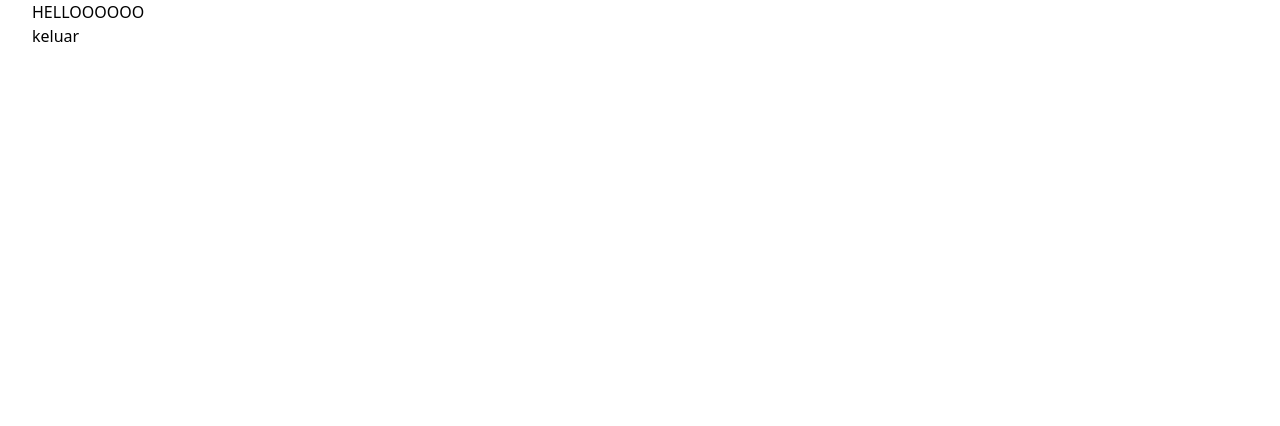
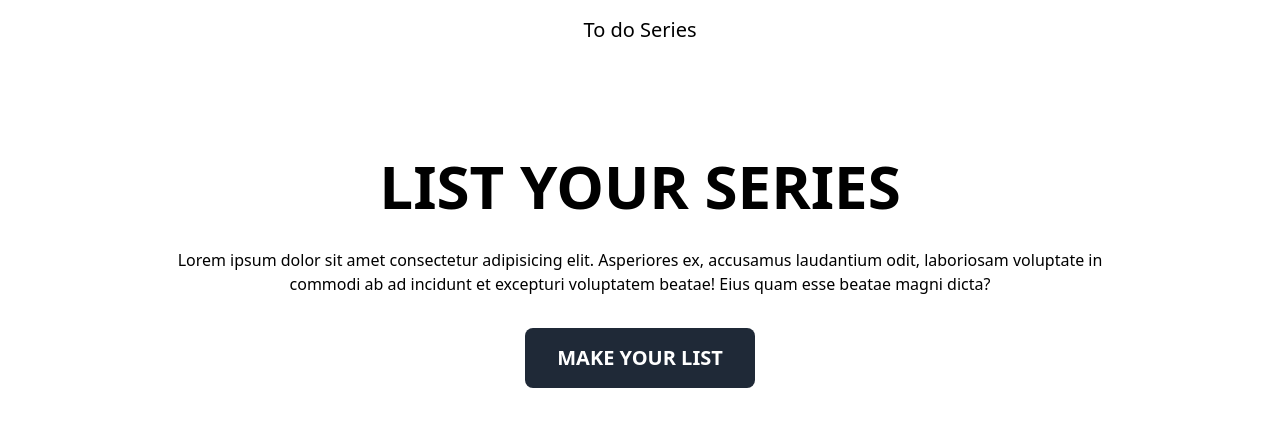
Before and after one commit to aldy-san/to-do-series, a Next.js app: page / in a window 1280 px wide. Shown: the top 426 px of the page. Built offline with nearby package versions, Linux system fonts and the light colour scheme; no server answers.

Commit message:
Setup Auth

```diff
--- a/pages/_app.tsx
+++ b/pages/_app.tsx
@@ -2,7 +2,8 @@ import '../styles/globals.css'
 import type { AppProps } from 'next/app'
 
 function MyApp({ Component, pageProps }: AppProps) {
-  return <Component {...pageProps} />
+  return  <Component {...pageProps} />
+
 }
 
 export default MyApp
--- /dev/null
+++ b/pages/app.tsx
@@ -0,0 +1,26 @@
+import type { NextPage } from 'next'
+import {auth} from '../src/firebase/clientApp'
+import { signOut } from 'firebase/auth'
+import { useRouter } from 'next/router'
+import { Layout } from '../src/components/core/layout'
+import { WithAuth } from '../src/components/core/with-auth'
+const App: NextPage = () => {
+  const router = useRouter();
+
+  return (
+    <WithAuth>
+      <Layout>
+        <div>
+          <input type="text" />
+          <input type="number" />
+        </div>
+        <button onClick={() => { signOut(auth).then(()=>{
+          router.push('/auth')
+          console.log("keluar");
+        })}}>keluar</button>
+      </Layout>
+    </WithAuth>
+  )
+}
+
+export default App
--- a/pages/auth.tsx
+++ b/pages/auth.tsx
@@ -1,17 +1,23 @@
 import React from 'react';
 import StyledFirebaseAuth from 'react-firebaseui/StyledFirebaseAuth';
+import { Layout } from '../src/components/core/layout';
+import { WithoutAuth } from '../src/components/core/without-auth';
 import firebase from '../src/firebase/clientApp';
-
 const uiConfig = {
-    signInSuccessUrl: "/",
+    signInSuccessUrl: "/app",
     signInOptions: [firebase.auth.GoogleAuthProvider.PROVIDER_ID],
 }
 
 export default function SignInScreen(){
     return(
-        <div>
-            <h1>To Do Login</h1>
-            <StyledFirebaseAuth uiConfig={uiConfig} firebaseAuth={firebase.auth()}/>
-        </div>
+        <WithoutAuth>
+            <Layout>
+                <div className="flex flex-col bg-gray-800 text-white mx-72 py-8 rounded-lg space-x-6">
+                    <h1 className="mx-auto font-bold text-2xl">Welcome</h1>
+                    <span className="mx-auto text-lg">Nice to meet you again</span>
+                    <StyledFirebaseAuth uiConfig={uiConfig} firebaseAuth={firebase.auth()}/>
+                </div>
+            </Layout>
+        </WithoutAuth>
     )
 }
--- a/pages/index.tsx
+++ b/pages/index.tsx
@@ -1,30 +1,17 @@
 import type { NextPage } from 'next'
-import Head from 'next/head'
-import styles from '../styles/Home.module.css'
-import {useAuthState} from 'react-firebase-hooks/auth'
-import {auth} from '../src/firebase/clientApp'
-import { signOut } from 'firebase/auth'
-import { useRouter } from 'next/router'
+import Link from 'next/link'
+import { Layout } from '../src/components/core/layout'
 const Home: NextPage = () => {
-  const router = useRouter();
-  const [user, loading, error] = useAuthState(auth);
-  console.log(user?.email);
-
   return (
-    <div className={styles.container}>
-      <Head>
-        <title>Create Next App</title>
-        <meta name="description" content="Generated by create next app" />
-        <link rel="icon" href="/favicon.ico" />
-      </Head>
-
-      <h1>HELLOOOOOO</h1>
-      <button onClick={() => { signOut(auth).then(()=>{
-        router.push('/auth')
-        console.log("keluar");
-
-      })}}>keluar</button>
-    </div>
+      <Layout>
+        <div className="flex flex-col align-middle items-center text-center space-y-8">
+          <h1 className="text-6xl font-bold">LIST YOUR SERIES</h1>
+          <p>Lorem ipsum dolor sit amet consectetur adipisicing elit. Asperiores ex, accusamus laudantium odit, laboriosam voluptate in commodi ab ad incidunt et excepturi voluptatem beatae! Eius quam esse beatae magni dicta?</p>
+          <Link href="/app">
+            <a className="bg-gray-800 px-8 py-4 text-xl text-white font-bold rounded-lg" href="">MAKE YOUR LIST</a>
+          </Link>
+        </div>
+      </Layout>
   )
 }
 
--- /dev/null
+++ b/src/components/core/footer.tsx
@@ -0,0 +1,5 @@
+export default function Header(){
+    return(
+        <footer>footer</footer>
+    )
+}
--- /dev/null
+++ b/src/components/core/header.tsx
@@ -0,0 +1,10 @@
+
+export default function Header(data:any) {
+    // console.log("header", data);
+
+    return(
+        <header className="flex items-center text-center my-4">
+            <h1 className="mx-auto text-xl font-medium">{data.data ? "Hello "+data.data.displayName : "To do Series"}</h1>
+        </header>
+    )
+}
--- /dev/null
+++ b/src/components/core/layout.tsx
@@ -0,0 +1,31 @@
+import * as React from "react";
+import Header from "./header"
+import Footer from "./footer"
+import Head from "next/head";
+import { useAuthState } from "react-firebase-hooks/auth";
+import { auth } from "../../firebase/clientApp";
+export const Layout:React.FC = ({ children }) => {
+    const [user] = useAuthState(auth)
+
+    if (!user){
+        console.log("gaada user");
+    } else{
+        console.log("hai2");
+        console.log(user);
+    }
+
+    return(
+        <div className="flex flex-col min-h-screen">
+            <Head>
+                <title>Create Next App</title>
+                <meta name="description" content="Generated by create next app" />
+                <link rel="icon" href="/favicon.ico" />
+            </Head>
+            <Header data={user}/>
+            <main className="flex flex-col mx-40 my-24">
+                {children}
+            </main>
+            {/* <Footer/> */}
+        </div>
+    )
+}
--- /dev/null
+++ b/src/components/core/with-auth.tsx
@@ -0,0 +1,14 @@
+import React, { useEffect } from 'react'
+import { useRouter } from 'next/router'
+import firebase from "../../firebase/clientApp";
+export const WithAuth:React.FC = ({ children }) => {
+    const router = useRouter();
+    useEffect(() => {
+        firebase.auth().onAuthStateChanged(function(user) {
+            if (!user) {
+                router.push("/auth")
+            }
+          });
+      }, [router])
+    return (<>{children}</>)
+}
--- /dev/null
+++ b/src/components/core/without-auth.tsx
@@ -0,0 +1,15 @@
+import React, { useEffect } from 'react'
+import { useRouter } from 'next/router'
+import firebase from "../../firebase/clientApp";
+export const WithoutAuth:React.FC = ({ children }) => {
+    const router = useRouter();
+    useEffect(() => {
+        firebase.auth().onAuthStateChanged(function(user) {
+            if (user) {
+                router.push("/app")
+            }
+          });
+      }, [router])
+
+    return (<>{children}</>)
+}
--- a/tailwind.config.js
+++ b/tailwind.config.js
@@ -1,7 +1,7 @@
 module.exports = {
   content: [
     "./pages/**/*.{js,ts,jsx,tsx}",
-    "./components/**/*.{js,ts,jsx,tsx}",
+    "./src/**/*.{js,ts,jsx,tsx}",
   ],
   theme: {
     extend: {},
```
Also changed, not shown: src/components/AuthProvider.tsx (deleted, +0 -7 lines).
